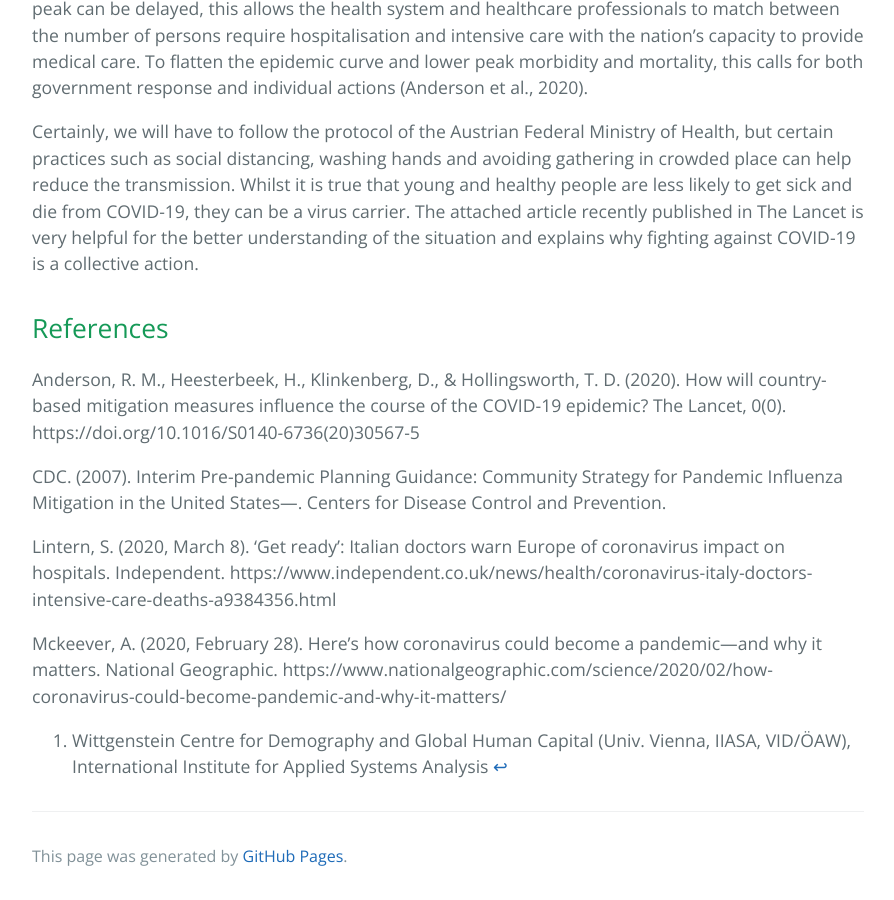
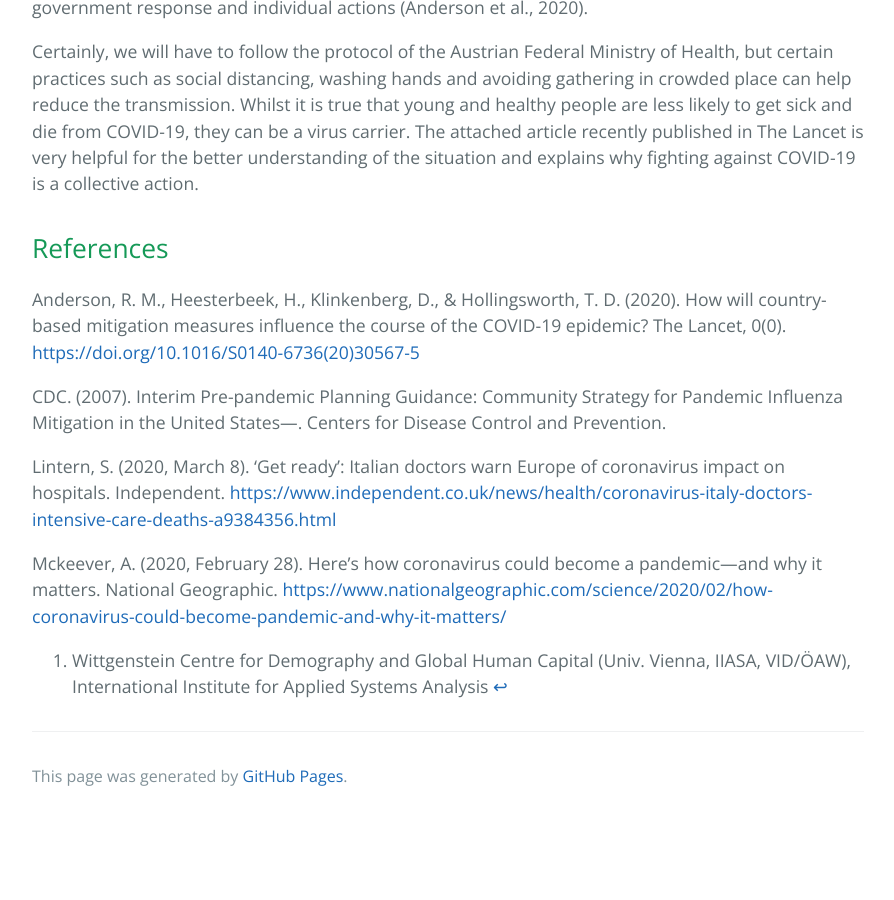
Before and after one commit to raquelrguima/raquelrguima.github.io, a Jekyll site: the page built from about.md, in a window 1280 px wide and 900 px high, scrolled down 2067 px. Shown: the whole window, without its empty margins (192-1086 px from the left). Built offline with Jekyll 4.4.1, drawn with Linux system fonts in a browser that asks for light colours; our own code applies the rules of GitHub Pages for plain Markdown files; after the commit the page ends 2887 px from its top, so only the background shows below that; part of the change alters nothing that is shown.

```diff
--- a/about.md
+++ b/about.md
@@ -18,7 +18,7 @@ The next question is what is happening in Italy, Iran, South Korea and Japan are
 
 If this is likely to be the case, we learnt from an epidemiological transmission model that the public efforts should be put to flatten the epidemic curve. This point is very crucial. Many people say that COVID-19 is like seasonal flu, it is not. It is a new form of virus that none of us has antibody for it. The virus attacks the lower respiratory tract and cause shortness of breath. Since the treatment of severe lung failure caused by COVID-19 requires ventilators to help the patients breath in intensive care units (ICUs), no countries in the world have the capacity to absorb a large number of people who need ICUs at the same time. Experience from Italy shows that about 10% of all positive patients require ICUs (Lintern, 2020). Although efforts have been made to increase ICU capacity, the rapidly growing number of infected patients overloaded the healthcare system. Therefore, measures to reduce transmission to slow down the epidemic over the course of the year will significantly mitigate the impact of COVID-19.
 
-![Alt](https://github.com/raquelrguima/raquelrguima.github.io/blob/master/transmission-model.png "A transmission model with and without intervention")
+![transmission-model](https://user-images.githubusercontent.com/10067360/76249180-1b629d80-6243-11ea-92c9-d27739d2a2f1.png "A transmission model with and without intervention")
 
 Source: Centers for Disease Control and Prevention (CDC) (2007).
 
@@ -28,10 +28,10 @@ Certainly, we will have to follow the protocol of the Austrian Federal Ministry
 
 ## References
 
-Anderson, R. M., Heesterbeek, H., Klinkenberg, D., & Hollingsworth, T. D. (2020). How will country-based mitigation measures influence the course of the COVID-19 epidemic? The Lancet, 0(0). https://doi.org/10.1016/S0140-6736(20)30567-5
+Anderson, R. M., Heesterbeek, H., Klinkenberg, D., & Hollingsworth, T. D. (2020). How will country-based mitigation measures influence the course of the COVID-19 epidemic? The Lancet, 0(0). [https://doi.org/10.1016/S0140-6736(20)30567-5](https://doi.org/10.1016/S0140-6736(20)30567-5)
 
 CDC. (2007). Interim Pre-pandemic Planning Guidance: Community Strategy for Pandemic Influenza Mitigation in the United States—. Centers for Disease Control and Prevention.
 
-Lintern, S. (2020, March 8). ‘Get ready’: Italian doctors warn Europe of coronavirus impact on hospitals. Independent. https://www.independent.co.uk/news/health/coronavirus-italy-doctors-intensive-care-deaths-a9384356.html
+Lintern, S. (2020, March 8). ‘Get ready’: Italian doctors warn Europe of coronavirus impact on hospitals. Independent. [https://www.independent.co.uk/news/health/coronavirus-italy-doctors-intensive-care-deaths-a9384356.html](https://www.independent.co.uk/news/health/coronavirus-italy-doctors-intensive-care-deaths-a9384356.html)
 
-Mckeever, A. (2020, February 28). Here’s how coronavirus could become a pandemic—and why it matters. National Geographic. https://www.nationalgeographic.com/science/2020/02/how-coronavirus-could-become-pandemic-and-why-it-matters/
+Mckeever, A. (2020, February 28). Here’s how coronavirus could become a pandemic—and why it matters. National Geographic. [https://www.nationalgeographic.com/science/2020/02/how-coronavirus-could-become-pandemic-and-why-it-matters/](https://www.nationalgeographic.com/science/2020/02/how-coronavirus-could-become-pandemic-and-why-it-matters/)
```
